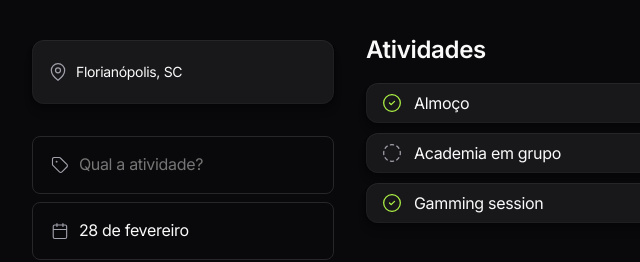
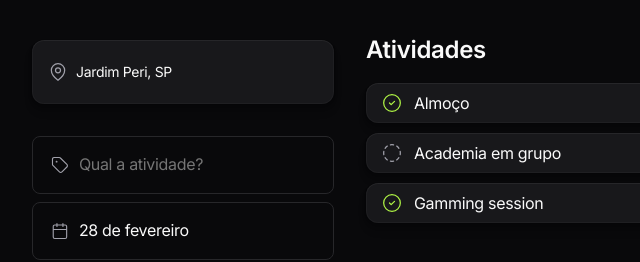
Before and after one commit to alinevanda/nlw-journey-activities, a plain HTML site: page index.html in a window 1280 px wide. Shown: the top 262 px of the page, 148-788 px from the left. Drawn offline with nearby package versions, Linux system fonts and the light colour scheme.

Commit message:
update location

```diff
--- a/index.html
+++ b/index.html
@@ -36,7 +36,7 @@
                         stroke-width="1.25" stroke-linecap="round" stroke-linejoin="round" />
                 </svg>
 
-                Florianópolis, SC
+                Jardim Peri, SP
             </div>
 
             <div class="fields">
```
